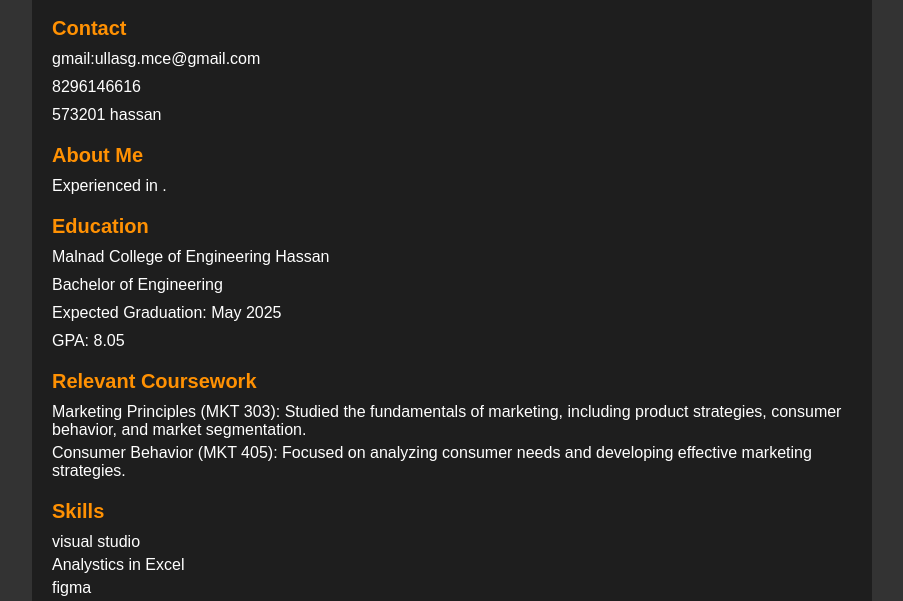
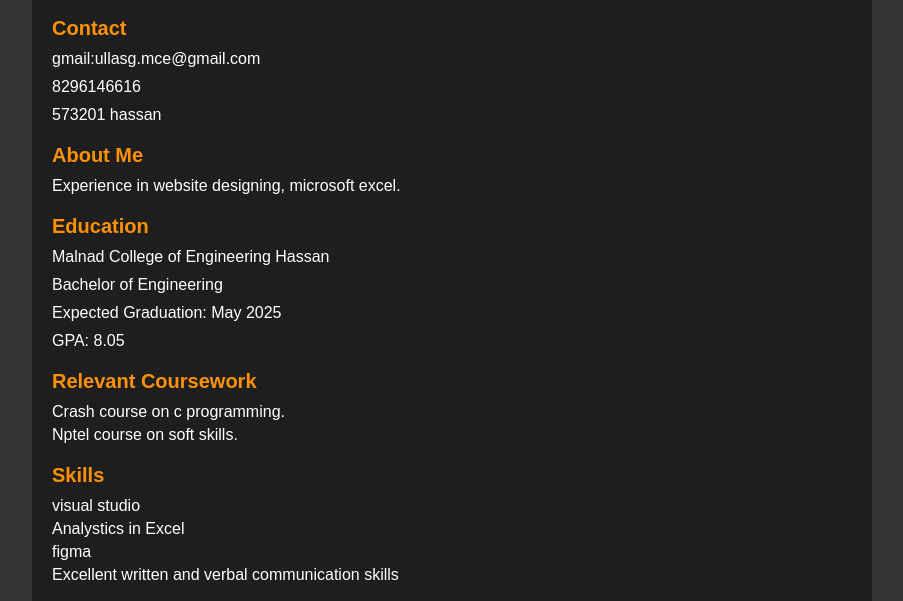
Before and after one commit to Shreyg17/ullas-resume, a plain HTML site: page index.html in a window 1280 px wide. Shown: the part 189-790 px from the top of the page, without its empty margins (188-1091 px from the left). Drawn offline with Linux system fonts and the light colour scheme.

Commit message:
Update index.html

```diff
--- a/index.html
+++ b/index.html
@@ -115,7 +115,7 @@
         <div class="section">
             <h2>About Me</h2>
             <p>
-                Experienced in .
+              Experience in website designing, microsoft excel.
             </p>
         </div>
 
@@ -132,10 +132,8 @@
         <div class="section">
             <h2>Relevant Coursework</h2>
             <ul>
-                <li>Marketing Principles (MKT 303): Studied the fundamentals of marketing, including product strategies,
-                    consumer behavior, and market segmentation.</li>
-                <li>Consumer Behavior (MKT 405): Focused on analyzing consumer needs and developing effective marketing
-                    strategies.</li>
+                <li>Crash course on c programming.</li>
+                <li>Nptel course on soft skills.</li>
             </ul>
         </div>
 
```
